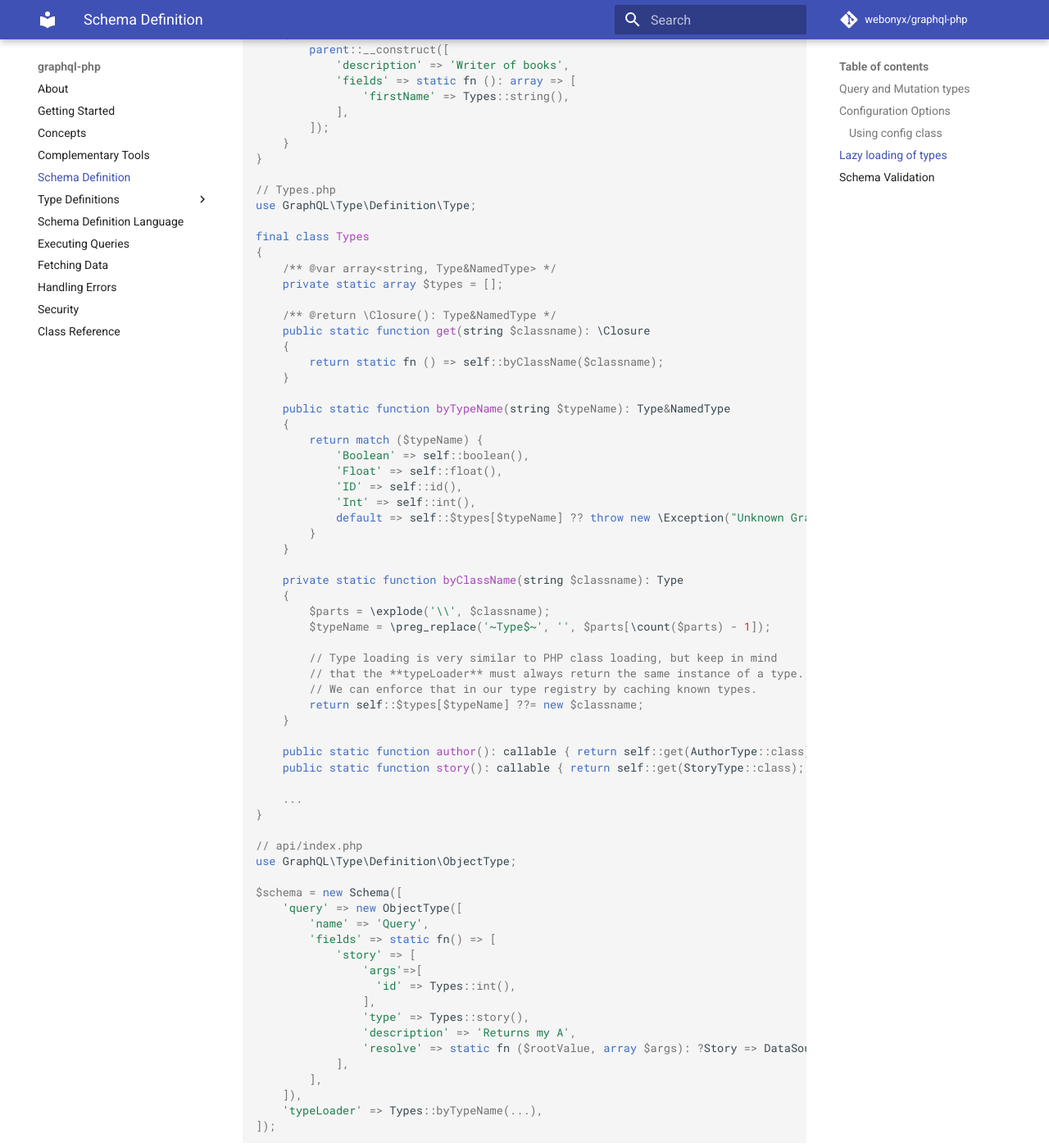
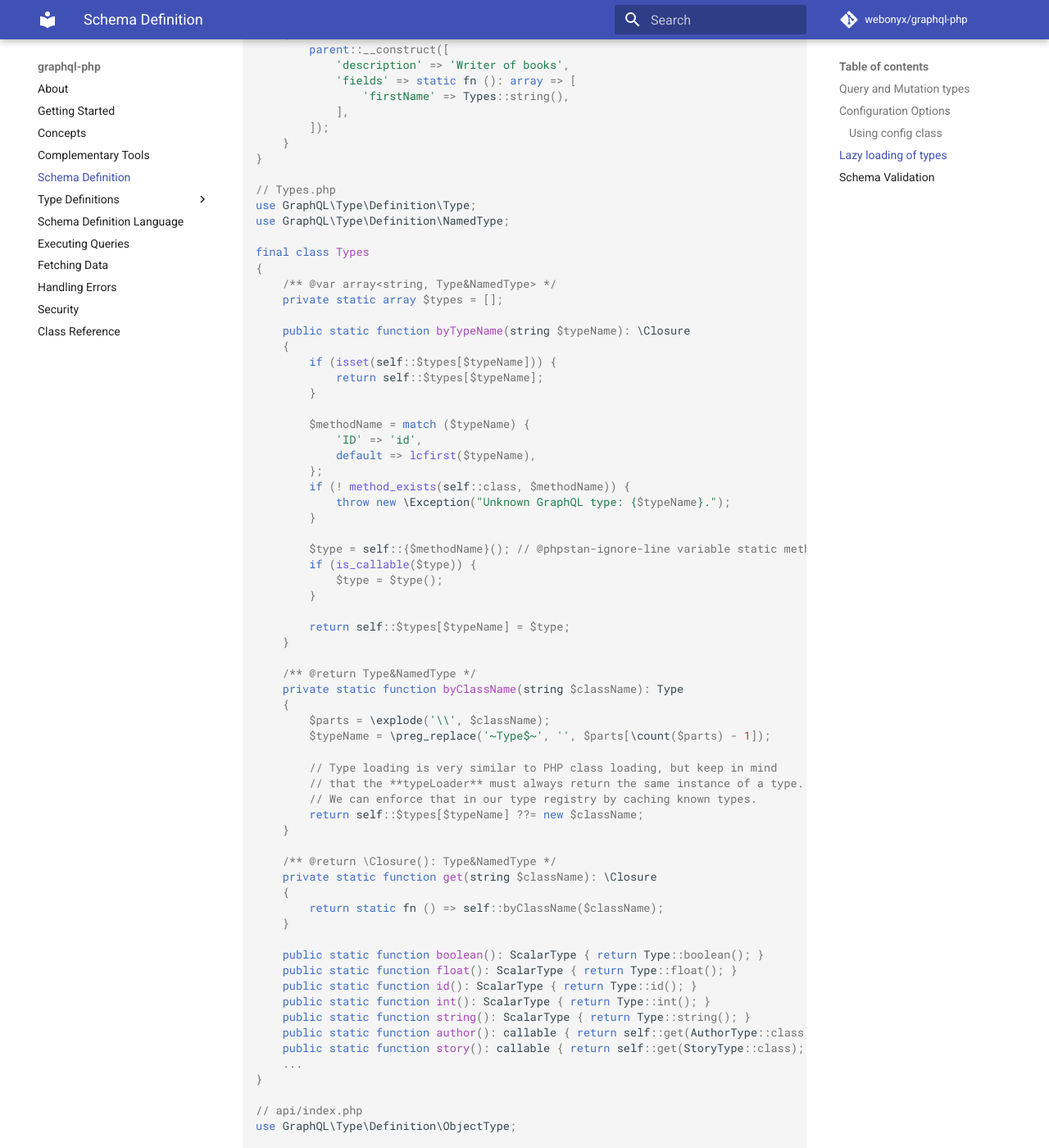
Before and after one commit to webonyx/graphql-php, an MkDocs documentation site: the page built from docs/schema-definition.md, in a window 1280 px wide and 1400 px high, scrolled down 3766 px. Shown: the whole window at 82% size. Built offline with MkDocs 1.6.1 and Material for MkDocs 9.7.7, drawn with Linux system fonts in a browser that asks for light colours; comment, search, counter and statistics services are not loaded.

Commit message:
Fix type registry examples
https://github.com/webonyx/graphql-php/issues/1478

```diff
--- a/docs/schema-definition.md
+++ b/docs/schema-definition.md
@@ -157,43 +157,60 @@ final class AuthorType extends ObjectType
 
 // Types.php
 use GraphQL\Type\Definition\Type;
+use GraphQL\Type\Definition\NamedType;
 
 final class Types
 {
     /** @var array<string, Type&NamedType> */
     private static array $types = [];
 
-    /** @return \Closure(): Type&NamedType */
-    public static function get(string $classname): \Closure
+    public static function byTypeName(string $typeName): \Closure
     {
-        return static fn () => self::byClassName($classname);
+        if (isset(self::$types[$typeName])) {
+            return self::$types[$typeName];
+        }
+
+        $methodName = match ($typeName) {
+            'ID' => 'id',
+            default => lcfirst($typeName),
+        };
+        if (! method_exists(self::class, $methodName)) {
+            throw new \Exception("Unknown GraphQL type: {$typeName}.");
+        }
+
+        $type = self::{$methodName}(); // @phpstan-ignore-line variable static method call
+        if (is_callable($type)) {
+            $type = $type();
+        }
+
+        return self::$types[$typeName] = $type;
     }
 
-    public static function byTypeName(string $typeName): Type&NamedType
+    /** @return Type&NamedType */
+    private static function byClassName(string $className): Type
     {
-        return match ($typeName) {
-            'Boolean' => self::boolean(),
-            'Float' => self::float(),
-            'ID' => self::id(),
-            'Int' => self::int(),
-            default => self::$types[$typeName] ?? throw new \Exception("Unknown GraphQL type: {$typeName}."),
-        }
-    }
-
-    private static function byClassName(string $classname): Type
-    {
-        $parts = \explode('\\', $classname);
+        $parts = \explode('\\', $className);
         $typeName = \preg_replace('~Type$~', '', $parts[\count($parts) - 1]);
 
         // Type loading is very similar to PHP class loading, but keep in mind
         // that the **typeLoader** must always return the same instance of a type.
         // We can enforce that in our type registry by caching known types.
-        return self::$types[$typeName] ??= new $classname;
+        return self::$types[$typeName] ??= new $className;
     }
 
+    /** @return \Closure(): Type&NamedType */
+    private static function get(string $className): \Closure
+    {
+        return static fn () => self::byClassName($className);
+    }
+
+    public static function boolean(): ScalarType { return Type::boolean(); }
+    public static function float(): ScalarType { return Type::float(); }
+    public static function id(): ScalarType { return Type::id(); }
+    public static function int(): ScalarType { return Type::int(); }
+    public static function string(): ScalarType { return Type::string(); }
     public static function author(): callable { return self::get(AuthorType::class); }
     public static function story(): callable { return self::get(StoryType::class); }
-
     ...
 }
 
```
Also changed, not shown: 2 other files.
